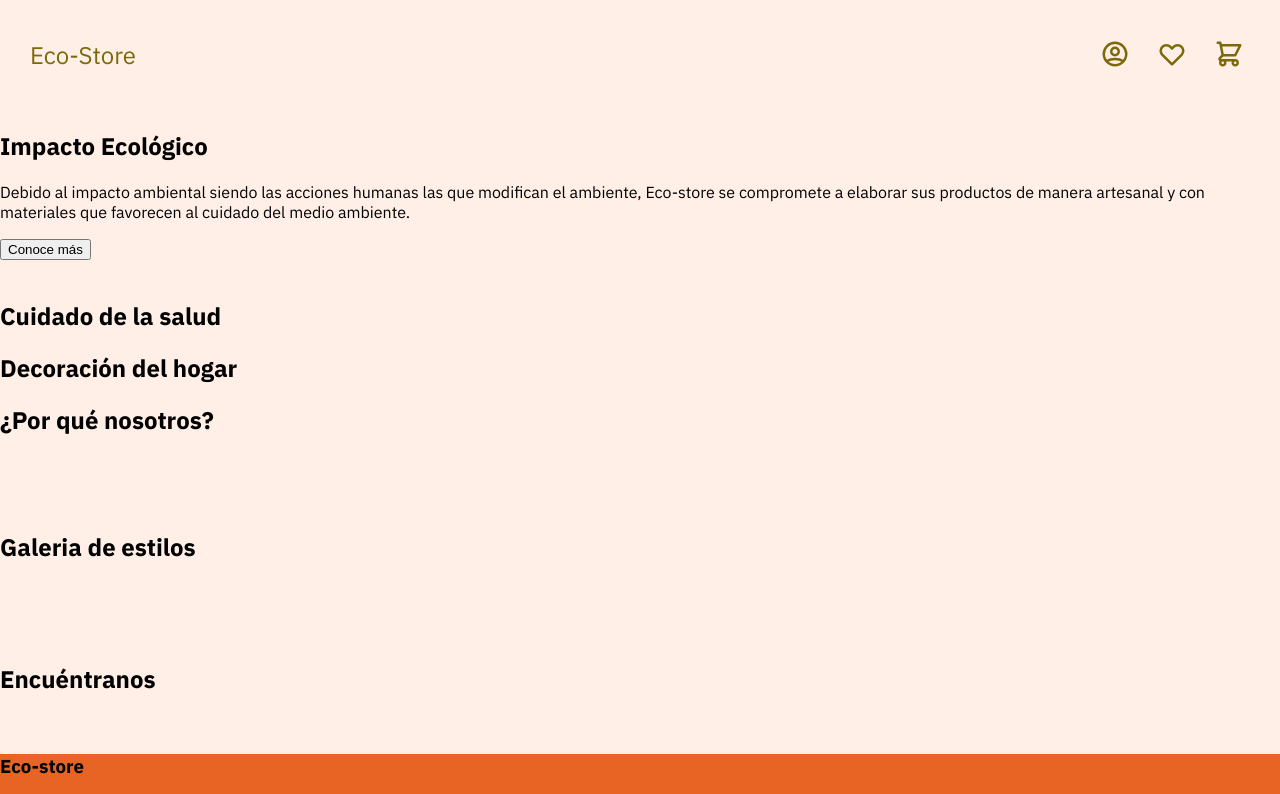
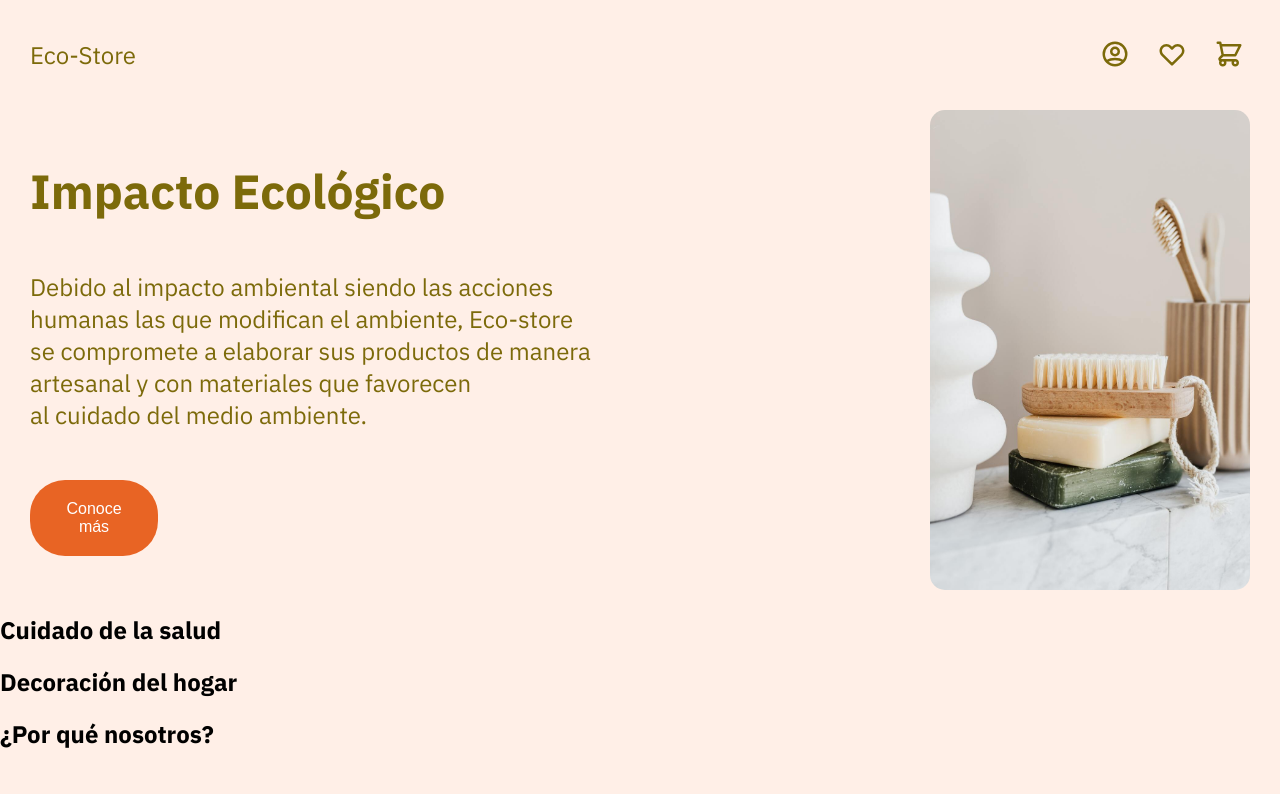
Before and after one commit to nmarlene/eco-store, a plain HTML site: page index.html in a window 1280 px wide. Shown: the top 794 px of the page. Drawn offline with Linux system fonts and the light colour scheme.

Commit message:
Creacion de estructura de seccion main

```diff
--- a/index.html
+++ b/index.html
@@ -33,11 +33,11 @@
     <article>
       <div class="impact-section">
         <h1>Impacto Ecológico</h1>
-        <p>Debido al impacto ambiental siendo las acciones humanas las que  modifican el ambiente, Eco-store se compromete a elaborar sus productos de manera artesanal y con materiales que favorecen al cuidado del medio ambiente. </p>
+        <p>Debido al impacto ambiental siendo las acciones <br>humanas las que  modifican el ambiente, Eco-store <br> se compromete a elaborar sus productos de manera <br>artesanal y con materiales que favorecen  <br>al cuidado del medio ambiente. </p>
         <button>Conoce más</button>
       </div>
       <div class="image-section">
-        <img src="" alt="">
+        <img src="./assets/img/main.jpg" alt="">
       </div>
     </article>
     <section class="product-section">
--- a/scss/main.scss
+++ b/scss/main.scss
@@ -2,7 +2,9 @@ $primary-color:#FFEFE7;
 $secundary-color:#FFDAC6;
 $tertiary-color:#BABD8D;
 $primary-text-color:#7C6A0A;
+$quaternion-color: #E86424;
 $font-stackl: 'IBM Plex Sans' , sans-serif;
+$paragraph-size: 1.5em;
 
 body {
   margin: 0px;
@@ -32,13 +34,45 @@ nav {
   }
  }
 }
+article{
+  display: flex;
+  justify-content: space-between;
+  width: auto;
+  color: $primary-text-color;
+  padding: 0px 30px;
 
-main {
-  background-color: $primary-color;
+ .impact-section{
+  display: flex;
+  flex-direction: column;
+  padding-top: 50px;
+  gap: 25px;
+ }
+  h1 {
+  font-size: 3em;
+  padding: 0px;
+  margin: 0px;
+  }
+  p{
+    font-size: $paragraph-size;
+  }
+  button{
+    width: 10vw;
+    padding: 20px;
+    background-color: $quaternion-color;
+    border-style: none;
+    border-radius: 35px;
+    color: white;
+    font-size: 1em;
+  }
+    img{
+      width: 25vw;
+      border-radius: 15px;
+  }
 }
+
 footer{
-  $background-color: #E86424;
-  background-color: $background-color;
+
+  background-color: $quaternion-color;
   width: 100%;
   height: 250px;
 
```
Also changed, not shown: css/main.css, 1 other file.
